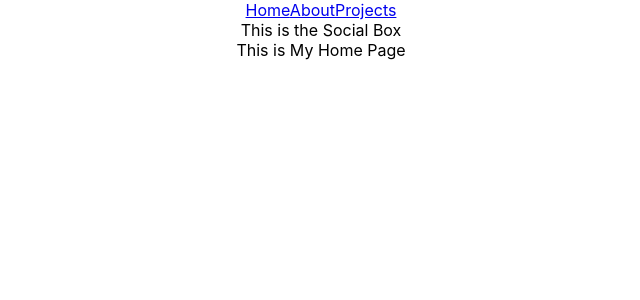
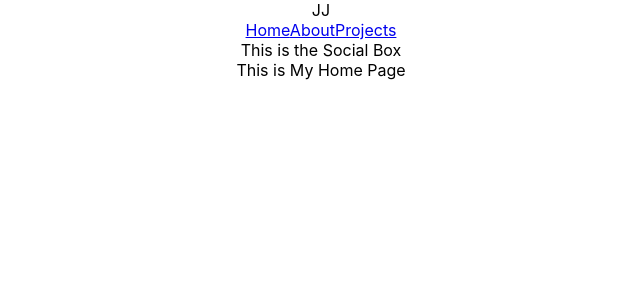
Before and after one commit to Job85/portfolio-site, a React (Create React App) app: page / in a window 1280 px wide. Shown: the top 300 px of the page, without its empty margins (319-959 px from the left). Built offline with nearby package versions, Linux system fonts and the light colour scheme.

Commit message:
imported Logo component and added as element

```diff
--- a/src/components/Header.jsx
+++ b/src/components/Header.jsx
@@ -1,10 +1,12 @@
 import React from 'react';
 import NavBar from './NavBar';
 import Socials from './Socials';
+import Logo from './Logo'
 
 const Header = () => {
     return (
         <div>
+            <Logo />
             <NavBar />
             <Socials />
         </div>
```
